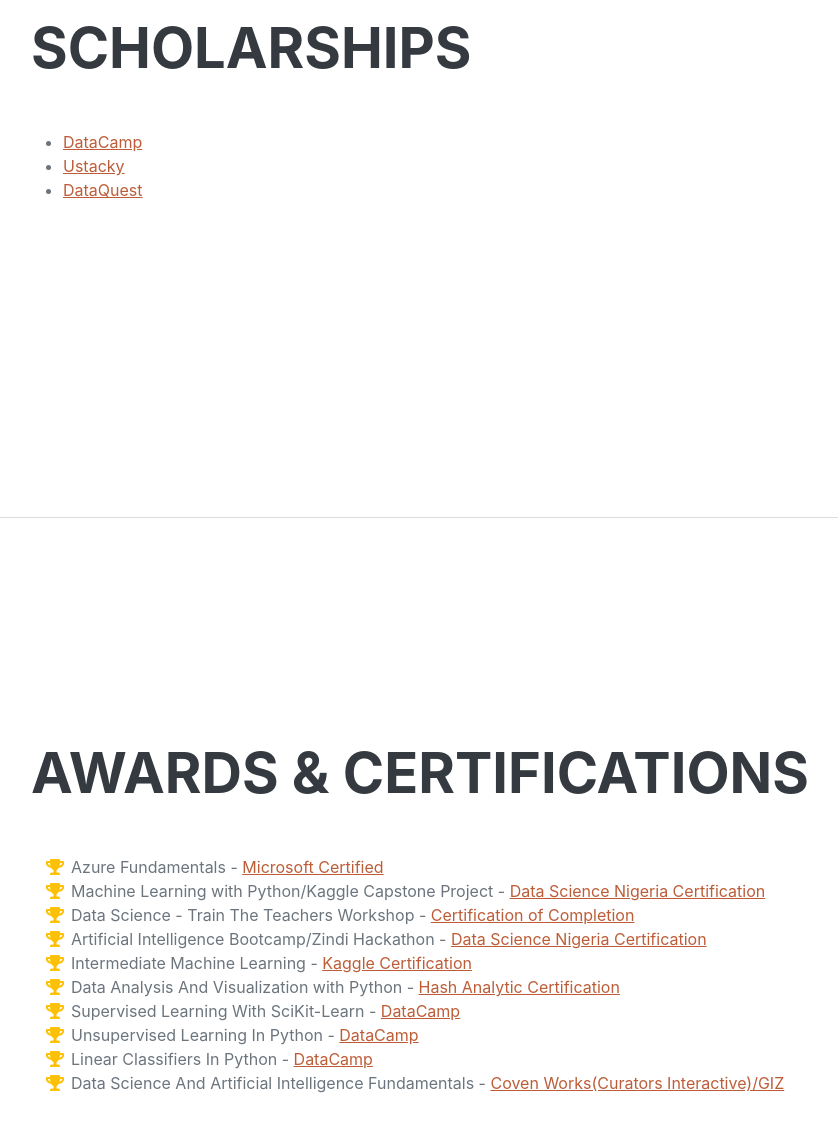
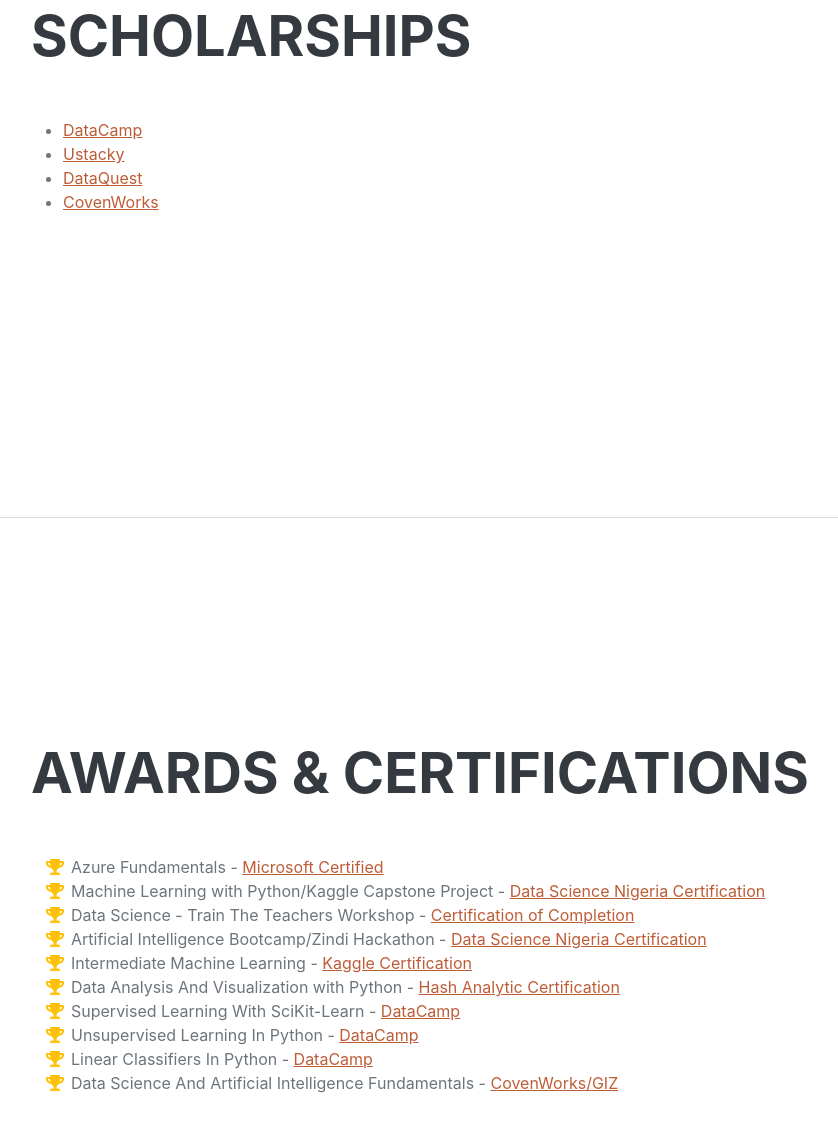
Before and after one commit to tundewey/tundewey.github.io, a plain HTML site: page index.html in a window 1280 px wide. Shown: the part 5929-7061 px from the top of the page, without its empty margins (289-1127 px from the left). Drawn offline with nearby package versions, Linux system fonts and the light colour scheme; a web font is replaced by a local one.

Commit message:
Update index.html

```diff
--- a/index.html
+++ b/index.html
@@ -363,6 +363,7 @@
                     <li><a class="list-inline-item" class="text-decoration-none" href="https://www.datacamp.com/" target="_blank">DataCamp</a></li>
                     <li><a class="list-inline-item" class="text-decoration-none" href="https://ustacky.com/" target="_blank">Ustacky</a></li>
                     <li><a class="list-inline-item" class="text-decoration-none" href="https://www.dataquest.io/" target="_blank">DataQuest</a></li>
+                    <li><a class="list-inline-item" class="text-decoration-none" href="https://covenworks.com/" target="_blank">CovenWorks</a></li>
                     </ul>
                 </div>
             </section>
@@ -411,7 +412,7 @@
                         </li>
                         <li>
                             <span class="fa-li"><i class="fas fa-trophy text-warning"></i></span>
-                            Data Science And Artificial Intelligence Fundamentals - <a href="https://drive.google.com/file/d/14pv0fCv7WUfexEpXaR1nmyZ0wq5vXTmx/view?usp=sharing" target="_blank">Coven Works(Curators Interactive)/GIZ</a>
+                            Data Science And Artificial Intelligence Fundamentals - <a href="https://drive.google.com/file/d/14pv0fCv7WUfexEpXaR1nmyZ0wq5vXTmx/view?usp=sharing" target="_blank">CovenWorks/GIZ</a>
                         </li>
                 <!--        <li>
                             <span class="fa-li"><i class="fas fa-trophy text-warning"></i></span>
```
